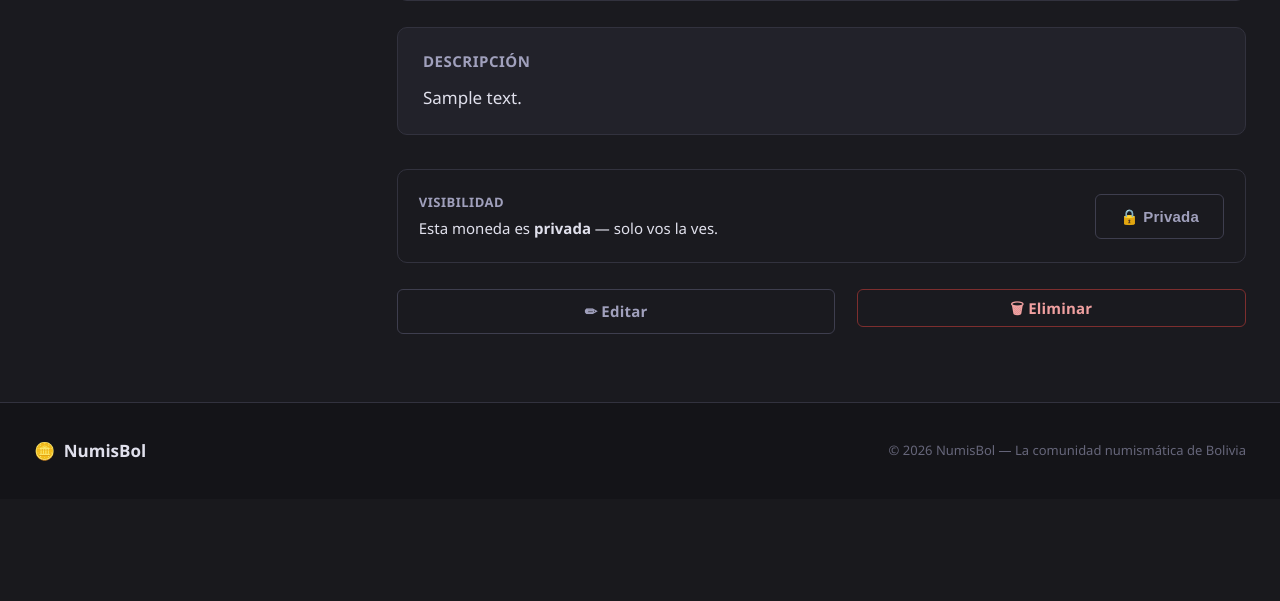
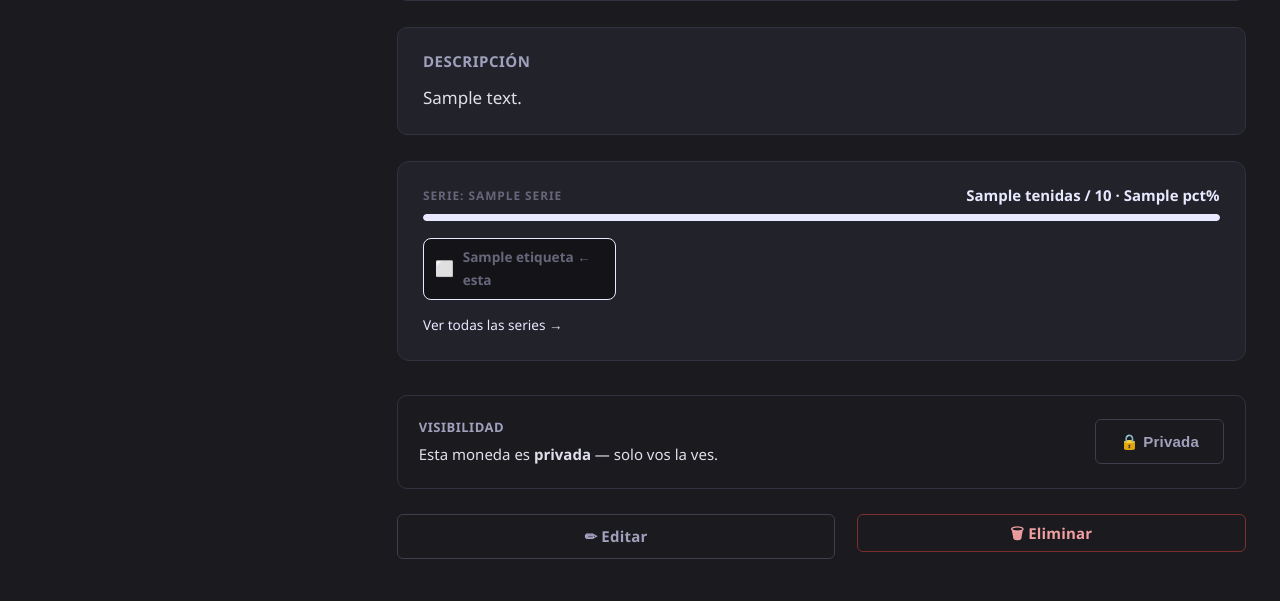
Before and after one commit to angelops1998/numisbol, a Python web app: template app/templates/coleccion/detalle.html in a window 1280 px wide. Shown: the part 972-1573 px from the top of the page. Before the commit the page ends 1433 px from the top, so only its background shows below. Run offline with Jinja, Linux system fonts and the light colour scheme; the template is opened without the code that fills it: most values are stand-ins (such as "Sample title", 1, 10 or a date in 2020); grey boxes marked "Sample" are stand-in pictures.

Commit message:
Mostrar progreso de la serie en el detalle de la moneda
Co-Authored-By: Claude Fable 5 <noreply@anthropic.com>

```diff
--- a/app/templates/coleccion/detalle.html
+++ b/app/templates/coleccion/detalle.html
@@ -134,6 +134,42 @@
                 <div class="detail-description" style="margin-top:1.5rem">
                     <h3>Descripción</h3>
                     <p>{{ coin.description }}</p>
+                </div>
+                {% endif %}
+
+                {% if serie_info %}
+                <!-- Progreso de la serie -->
+                <div style="background:var(--bg-card);border:1px solid var(--border);border-radius:12px;padding:1.25rem 1.5rem;margin-top:1.5rem">
+                    <div style="display:flex;align-items:center;gap:1rem;flex-wrap:wrap;margin-bottom:.35rem">
+                        <p style="font-size:.7rem;font-weight:700;color:var(--text-dim);text-transform:uppercase;letter-spacing:.08em;margin:0;flex:1">Serie: {{ serie_info.serie.nombre }}</p>
+                        <span style="font-size:.88rem;font-weight:700;color:{% if serie_info.pct == 100 %}#4ade80{% else %}var(--accent){% endif %};white-space:nowrap">
+                            {{ serie_info.tenidas }} / {{ serie_info.total }}
+                            {% if serie_info.pct == 100 %}· ¡Completa! 🏆{% else %}· {{ serie_info.pct }}%{% endif %}
+                        </span>
+                    </div>
+                    <div style="height:7px;background:var(--bg-2);border-radius:6px;overflow:hidden;margin-bottom:1rem">
+                        <div style="height:100%;width:{{ serie_info.pct }}%;border-radius:6px;background:{% if serie_info.pct == 100 %}#4ade80{% else %}var(--accent){% endif %}"></div>
+                    </div>
+                    <div style="display:grid;grid-template-columns:repeat(auto-fill,minmax(190px,1fr));gap:.45rem">
+                        {% for v in serie_info.serie.variantes %}
+                        {% set la_tengo = v.id in serie_info.tengo %}
+                        {% set es_esta = coin.variante_id == v.id %}
+                        <div style="display:flex;align-items:center;gap:.5rem;padding:.45rem .65rem;border-radius:8px;
+                                    background:{% if la_tengo %}rgba(74,222,128,.08){% else %}var(--bg-2){% endif %};
+                                    border:1px solid {% if es_esta %}var(--accent){% elif la_tengo %}rgba(74,222,128,.35){% else %}var(--border){% endif %}">
+                            <span style="font-size:.9rem">{% if la_tengo %}✅{% else %}⬜{% endif %}</span>
+                            {% if la_tengo and not es_esta %}
+                            <a href="/coleccion/{{ serie_info.tengo[v.id] }}"
+                               style="font-size:.8rem;font-weight:600;color:var(--text-primary);text-decoration:none">{{ v.etiqueta }}</a>
+                            {% else %}
+                            <span style="font-size:.8rem;font-weight:600;color:{% if la_tengo %}var(--text-primary){% else %}var(--text-dim){% endif %}">
+                                {{ v.etiqueta }}{% if es_esta %} ← esta{% endif %}
+                            </span>
+                            {% endif %}
+                        </div>
+                        {% endfor %}
+                    </div>
+                    <a href="/coleccion/series" style="display:inline-block;margin-top:.85rem;font-size:.8rem;color:var(--accent);text-decoration:none">Ver todas las series →</a>
                 </div>
                 {% endif %}
 
```
Also changed, not shown: app/routers/coleccion.py (+19 -1 lines).
